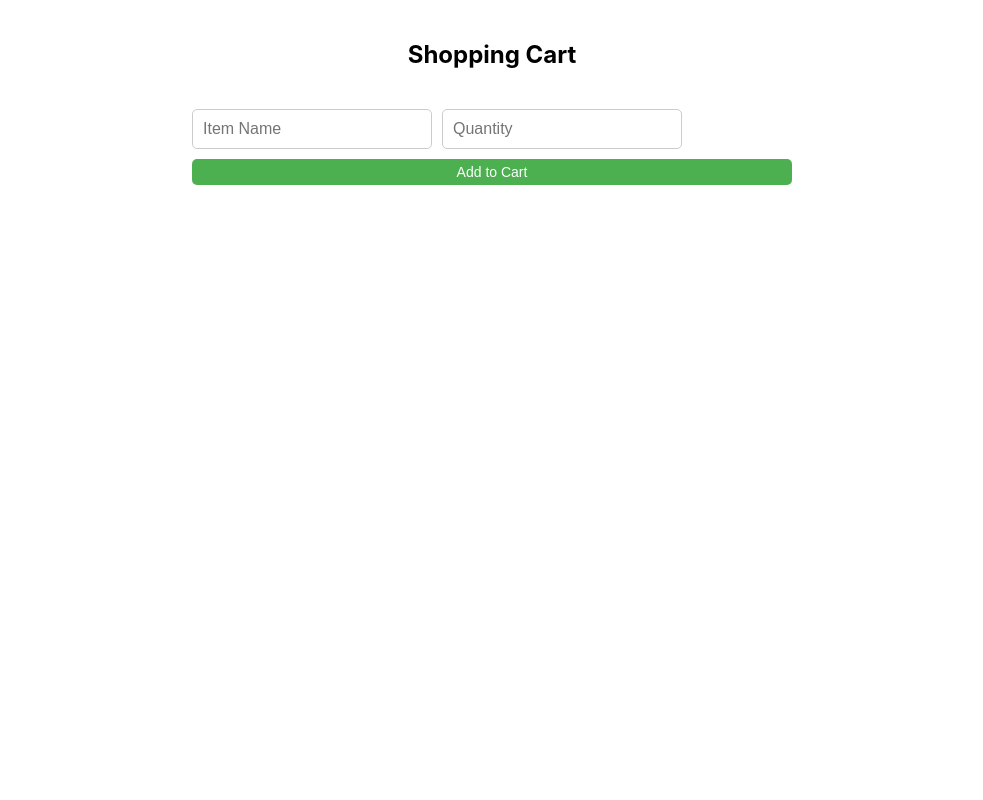
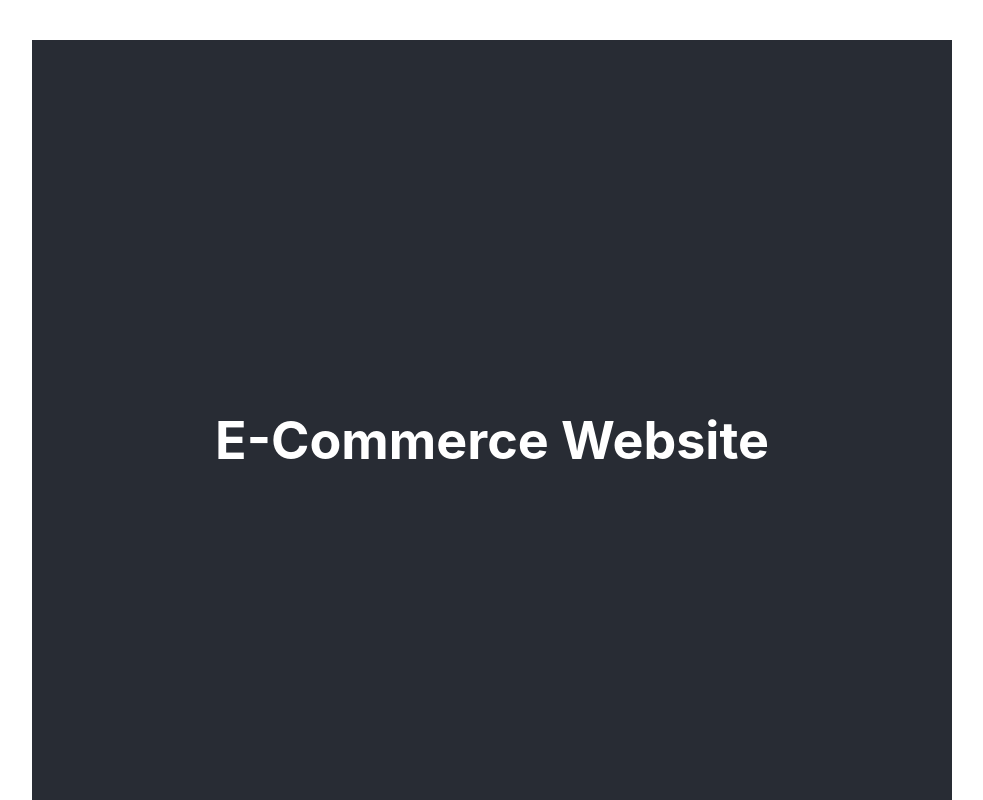
Before and after one commit to jegbune/CRUD-App, a React (Create React App) app: page / in a window 1280 px wide. Shown: the top 800 px of the page, without its empty margins (148-1131 px from the left). Built offline with nearby package versions, Linux system fonts and the light colour scheme.

Commit message:
React App for EcommercePage by ChatGPT

```diff
--- a/src/App.js
+++ b/src/App.js
@@ -3,11 +3,13 @@ import './App.css';
 import Calculator from './calculator';
 import CheckoutPage from './CheckoutPage';
 import CartPage from './CartPage';
+import EcommercePage from './EcommercePage'
 
 function App() {
   return (
     <div className="App">
-      <CartPage />
+      <EcommercePage />
+      {/* <CartPage /> */}
       {/* <CheckoutPage /> */}
       {/* <Calculator /> */}
 
--- a/src/E-commercePage.js
+++ b/src/EcommercePage.js
@@ -1,5 +1,5 @@
 import React, { useState } from 'react';
-import './E-commercePage.css';
+import './EcommercePage.css';
 
 const productsData = [
   {
```
Also changed, not shown: src/EcommercePage.css (renamed from src/E-commercePage.css).
